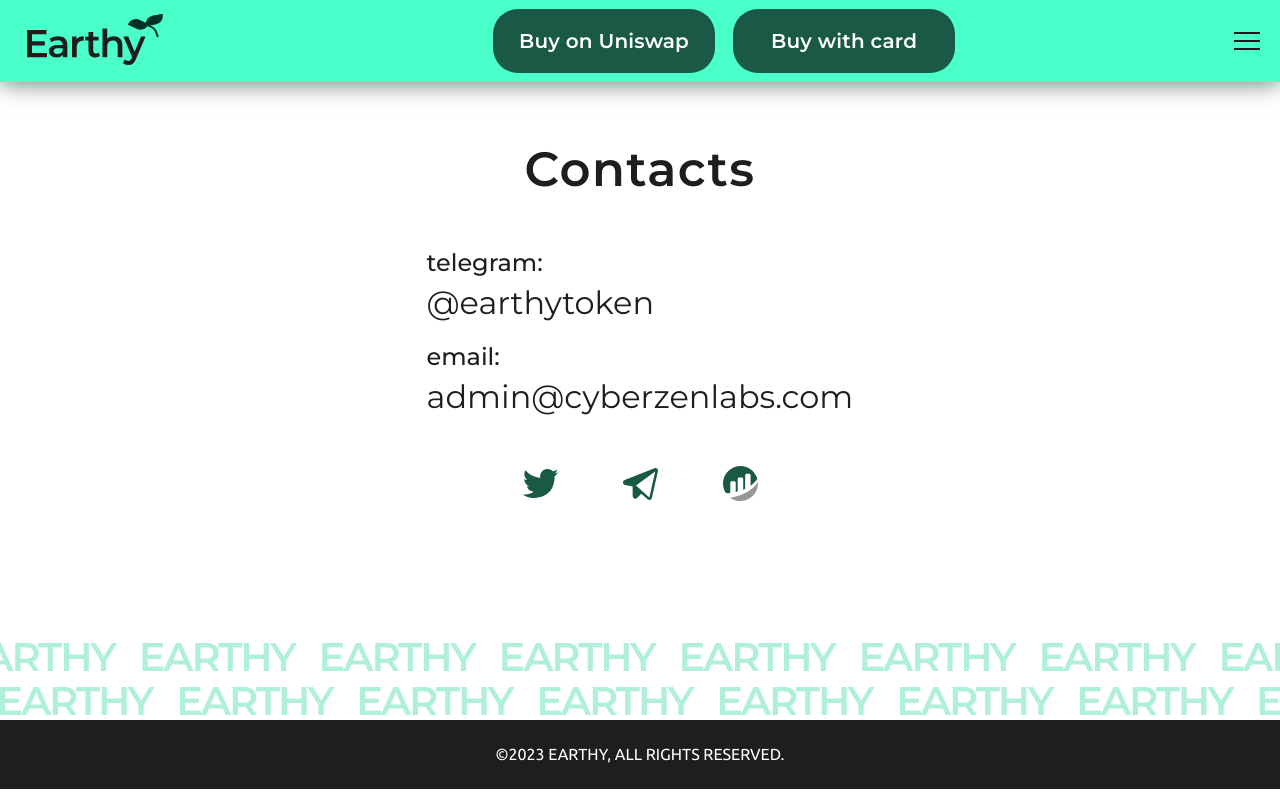
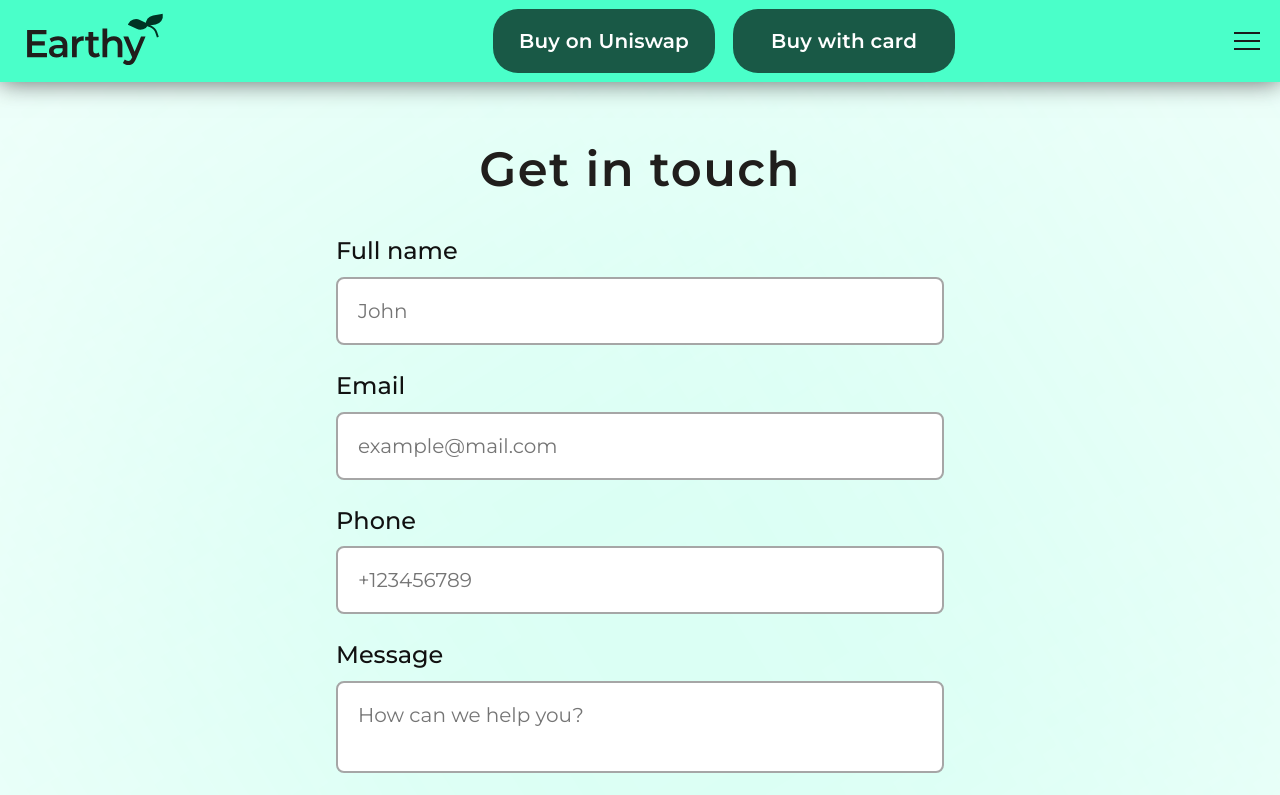
Before and after one commit to DMCprogs/earthry, a Next.js app: page / in a window 1280 px wide. Shown: the top 795 px of the page. Built offline with nearby package versions, Linux system fonts and the light colour scheme.

Commit message:
add get in touch

```diff
--- /dev/null
+++ b/src/app/components/section10/Form.tsx
@@ -0,0 +1,87 @@
+"use client";
+import React, { useState } from "react";
+import {
+    DivBoxFormSC,
+    DivContainerFormSC,
+    InputFormSC,
+    TextAreaFormSC,
+    DivTitleInputSC,
+    DivRowBoxInputTitleSC,
+    TitleFormSC,
+    BoxContentSC,
+    ShadowSC
+} from "./styles.form";
+import ButtonWrapper from "../custom_button/index";
+
+const Form = () => {
+    type Input = {
+        placeholder: string;
+        title: string;
+        name: string;
+        type: string;
+    };
+    const [inputs, setInputs] = useState<Input[]>([
+        { placeholder: "John", name: "name", type: "text", title: "Full name" },
+        {
+            placeholder: "example@mail.com",
+            name: "email",
+            type: "email",
+            title: "Email",
+        },
+        {
+            placeholder: "+123456789",
+            name: "phone",
+            type: "number",
+            title: "Phone",
+        },
+    ]);
+
+    return (
+        <BoxContentSC>
+            <ShadowSC />
+            <DivContainerFormSC>
+                <TitleFormSC>
+                        Get in touch</TitleFormSC>
+                <form
+                    action="https://formsubmit.co/admin@cyberzenlabs.com"
+                    method="POST"
+                    encType="multipart/form-data"
+                >
+                    <DivBoxFormSC>
+                        {inputs.map((input, i) => {
+                            return (
+                                <DivRowBoxInputTitleSC key={`derefda${i}`}>
+                                    <DivTitleInputSC>{input.title}</DivTitleInputSC>
+                                    <InputFormSC
+                                        placeholder={input.placeholder}
+                                        name={input.name}
+                                        type={input.type}
+                                        required
+                                    ></InputFormSC>
+                                </DivRowBoxInputTitleSC>
+                            );
+                        })}
+                        <DivRowBoxInputTitleSC>
+                            <DivTitleInputSC>Message</DivTitleInputSC>
+                            <TextAreaFormSC
+                                placeholder="How can we help you?"
+                                name="message"
+                                required
+                            ></TextAreaFormSC>
+                        </DivRowBoxInputTitleSC>
+                        <ButtonWrapper
+                            primary={true}
+                            width={233}
+                            directionRadius="right"
+                            type="submit"
+                        >
+                            <span>Send message</span>
+                        </ButtonWrapper>
+                    </DivBoxFormSC>
+                </form>
+            </DivContainerFormSC>
+        </BoxContentSC>
+    );
+};
+
+export default Form;
--- /dev/null
+++ b/src/app/components/section10/styles.form.ts
@@ -0,0 +1,120 @@
+"use client";
+import { styled } from "styled-components";
+
+export const DivBoxFormSC = styled.div`
+  height: 100%;
+  display: grid;
+
+  grid-template-rows: repeat(5, auto);
+  gap: 24px;
+`;
+export const DivContainerFormSC = styled.div`
+  display: grid;
+  height: 100%;
+  width: 100%;
+  max-width: 608px;
+  justify-self: center;
+  align-items: center;
+  grid-template-rows: repeat(2, max-content);
+  gap: 36px;
+`;
+export const InputFormSC = styled.input`
+  box-sizing: border-box;
+  padding: 20px;
+  gap: 10px;
+  background: #ffffff;
+  border: 2px solid #a6a6a6;
+  border-radius: 8px;
+  font-family: "Montserrat";
+  font-style: normal;
+  font-weight: 400;
+  font-size: 20px;
+  line-height: 24px;
+  color: #969696;
+  @media (max-width: 390px) {
+    padding: 15px;
+    font-size: 18px;
+  }
+`;
+export const TextAreaFormSC = styled.textarea`
+  box-sizing: border-box;
+  align-items: flex-start;
+  padding: 20px;
+  gap: 10px;
+  width: 100%;
+  max-height: 192px;
+  background: #ffffff;
+  border: 2px solid #a6a6a6;
+  border-radius: 8px;
+  font-family: "Montserrat";
+  font-style: normal;
+  font-weight: 400;
+  font-size: 20px;
+  line-height: 24px;
+  resize: none;
+  color: #969696;
+`;
+export const DivTitleInputSC = styled.div`
+  font-family: "Montserrat";
+  font-style: normal;
+  font-weight: 500;
+  font-size: 24px;
+  line-height: 145.02%;
+  /* identical to box height, or 35px */
+
+  color: #111111;
+`;
+export const DivRowBoxInputTitleSC = styled.div`
+  display: grid;
+  grid-template-rows: repeat(2, auto);
+  gap: 8px;
+`;
+export const TitleFormSC = styled.div`
+  color: #201E1C;
+  text-align: center;
+  font-family: Montserrat;
+  font-size: 48px;
+  font-style: normal;
+  font-weight: 600;
+  line-height: normal;
+  letter-spacing: 1.44px;
+  @media(max-width: 480px) {
+    font-size: 40px;
+    letter-spacing: 1.2px;
+  }
+`;
+
+export const BoxContentSC = styled.div`
+  width: 100%;
+  display: grid;
+  position: relative;
+  grid-template-rows: auto;
+  gap: 120px;
+  // border: 1px solid red;
+`;
+
+export const ShadowSC = styled.div`
+  display: grid;
+  left: 250px;
+  top: 100px;
+  z-index: -1;
+  background: #4affc9;
+  filter: blur(1625px);
+  transform: rotate(-32.49deg);
+  position: absolute;
+  width: 715px;
+  height: 827px;
+  @media (max-width: 1190px) {
+    width: 515px;
+    height: 90vh;
+  }
+  @media (max-width: 1000px) {
+    height: 80vh;
+    left: 50px;
+    top: 300px;
+  }
+  @media (max-width: 740px) {
+    width: 0px;
+    height: 0px;
+  }
+`;
--- a/src/app/page.tsx
+++ b/src/app/page.tsx
@@ -1,7 +1,8 @@
 "use client";
 import React, { MutableRefObject } from "react";
 import { DivContentSC, DivSectionsContainerSC } from "@/app/styles.page";
-import Contacts from "./components/section11/Contacts";
+import Section11 from "./components/section11/Contacts";
+import Section10 from "./components/section10/Form";
 
 const Landing = (props: any) => {
     const {
@@ -17,9 +18,9 @@
     return (
         <DivContentSC>
             {/* <Section1/> */}
-
             <DivSectionsContainerSC>
-                <Contacts/>
+                <Section10/>
+                <Section11/>
             </DivSectionsContainerSC>
         </DivContentSC>
     );
```
